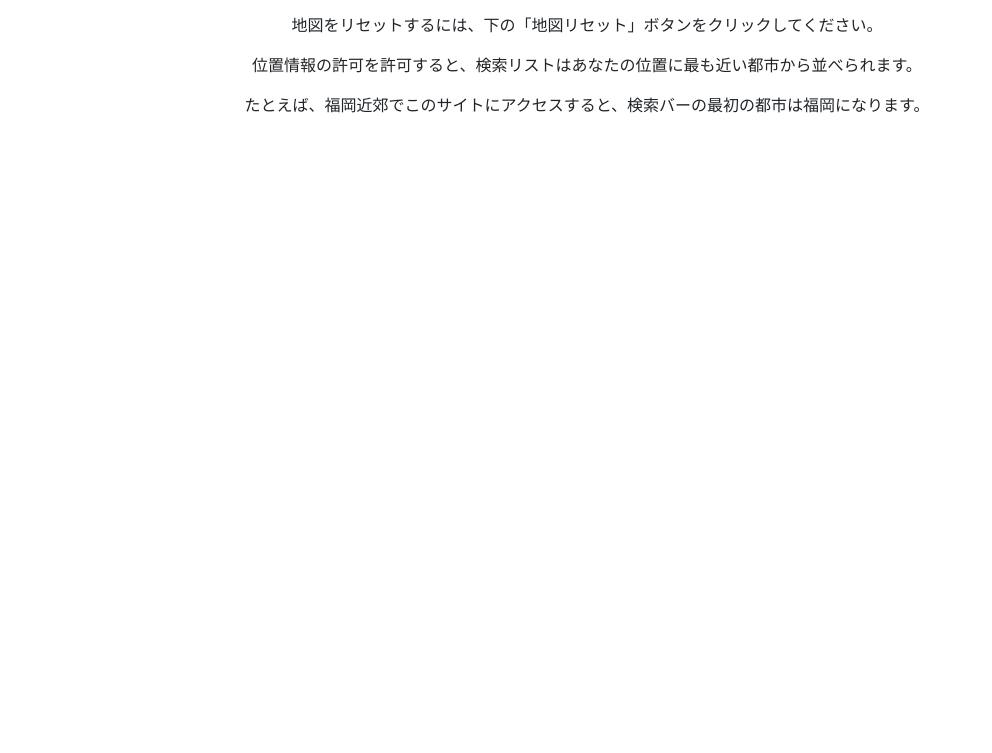
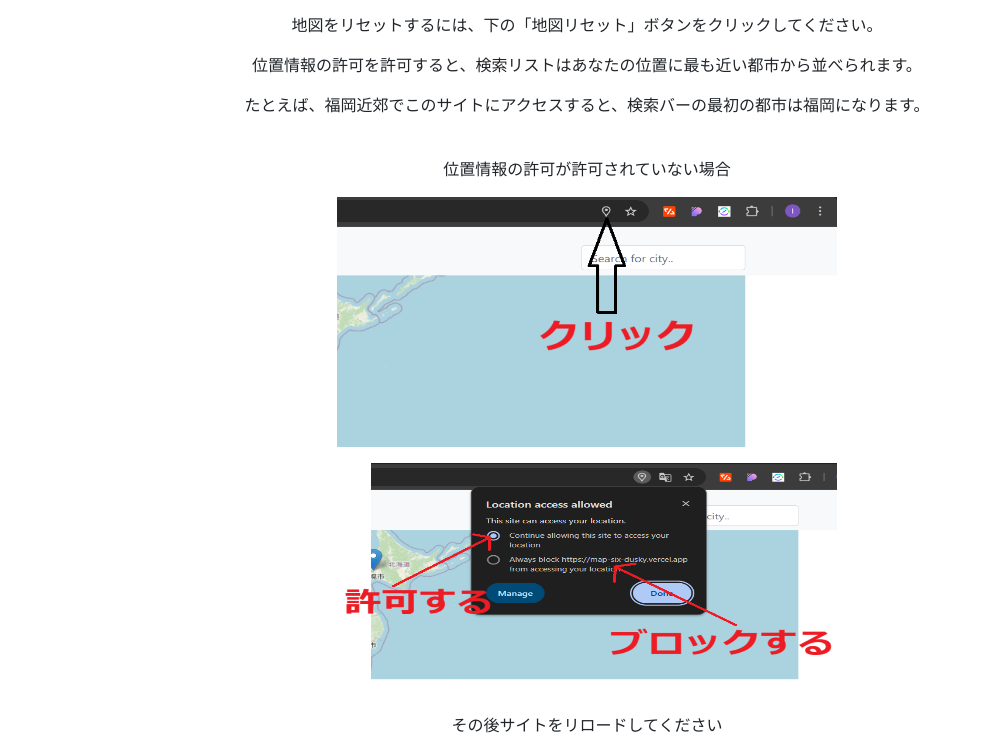
Before and after one commit to indunil96/map, a plain HTML site: page use.html in a window 1280 px wide. Shown: the part 139-892 px from the top of the page, without its empty margins (53-1045 px from the left). Before the commit the page ends 800 px from the top, so only its background shows below. Drawn offline with nearby package versions, Linux system fonts and the light colour scheme.

Commit message:
Add files via upload

```diff
--- a/use.html
+++ b/use.html
@@ -40,6 +40,13 @@
             <p>地図をリセットするには、下の「地図リセット」ボタンをクリックしてください。</p>
             <p>位置情報の許可を許可すると、検索リストはあなたの位置に最も近い都市から並べられます。</p>
             <p>たとえば、福岡近郊でこのサイトにアクセスすると、検索バーの最初の都市は福岡になります。</p>
+            <br>
+            <p>位置情報の許可が許可されていない場合</p>
+            <img style="width: 500px; height: 250px;" src="images/image1.png" alt="">
+            <p></p>
+            <img style="width: 500px; height: 250px;" src="images/image2.png" alt="">
+            <p>その後サイトをリロードしてください</p>
+
         </div>
     </div>
 
```
Also changed, not shown: images/image1.png (added), images/image2.png (added).
